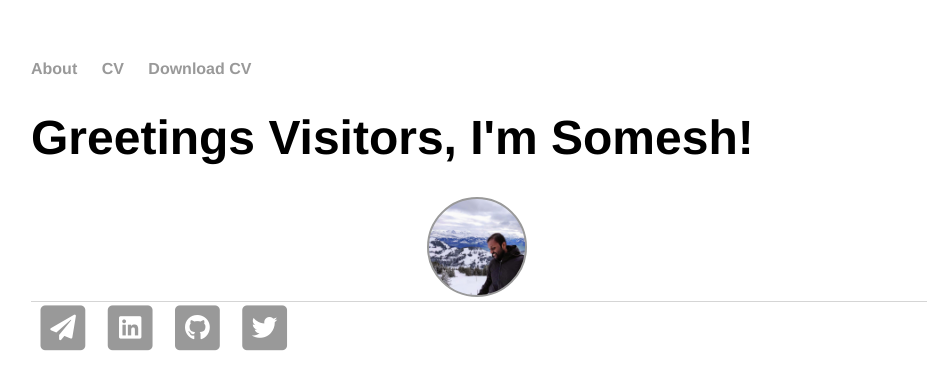
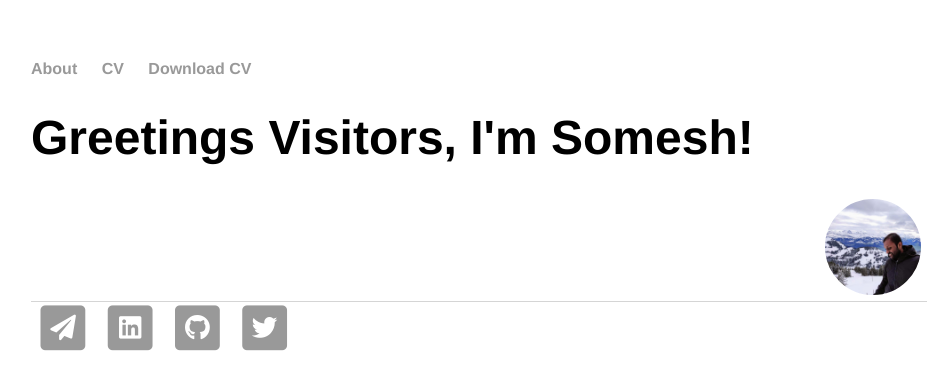
Before and after one commit to saisomesh2594/saisomesh2594.github.io, a Jekyll site: the page built from index.html, in a window 1280 px wide. Shown: the top 390 px of the page, without its empty margins (161-1113 px from the left). Built offline with Jekyll 4.4.1, drawn with Linux system fonts in a browser that asks for light colours.

Commit message:
Update main.css

```diff
--- a/css/main.css
+++ b/css/main.css
@@ -39,7 +39,7 @@ footer {
 }
 
 .logo-container {
-	text-align: center;
+	text-align: right;
 }
 
 .logo {
@@ -49,6 +49,6 @@ footer {
 	background-size: cover;
 	border-radius: 50%;
 	-moz-border-radius: 50%;
-	border: 2px solid;
+	border: 2px solid #ffffff;
 	/*box-shadow: 0 0 0 3px $text-color;*/
 }
```
